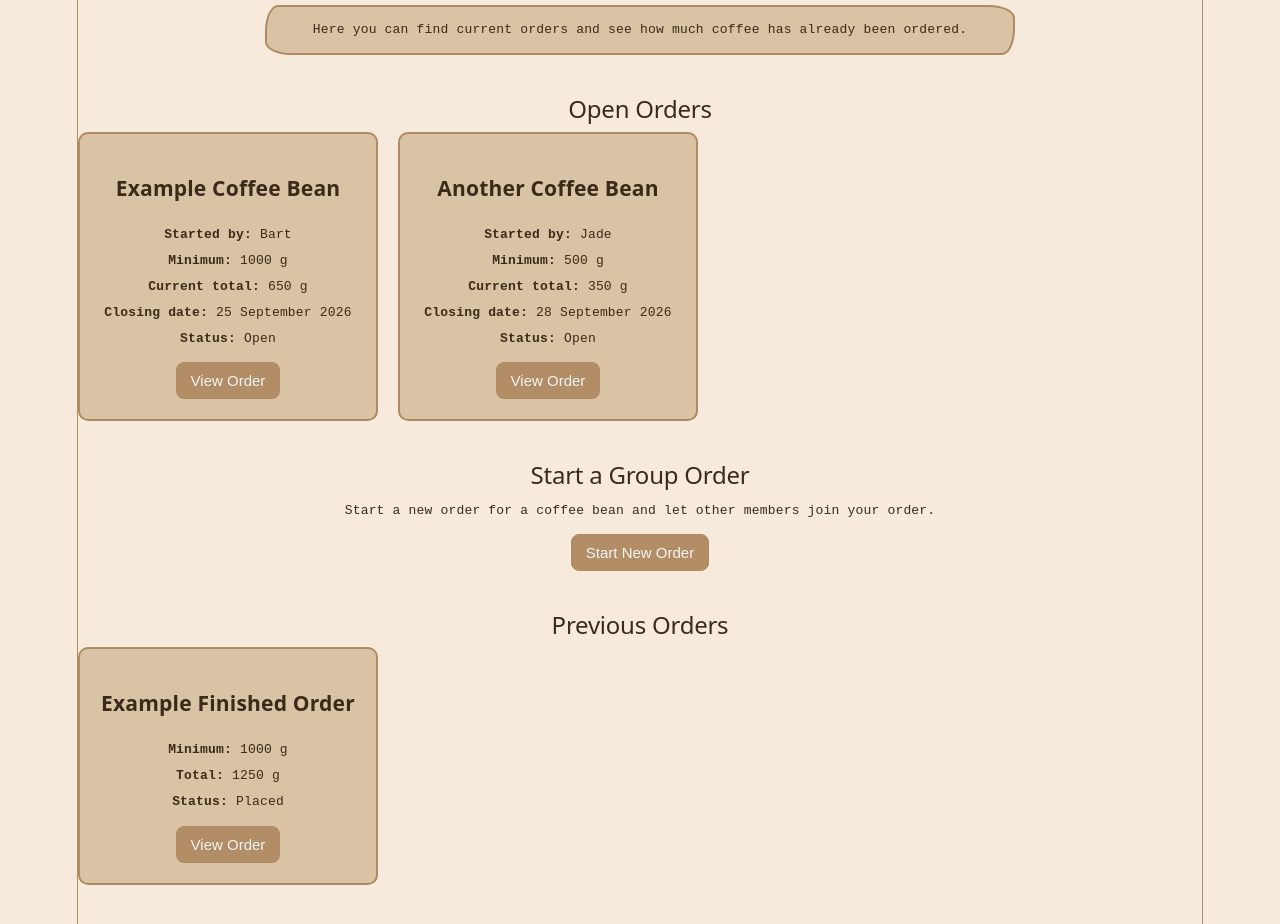
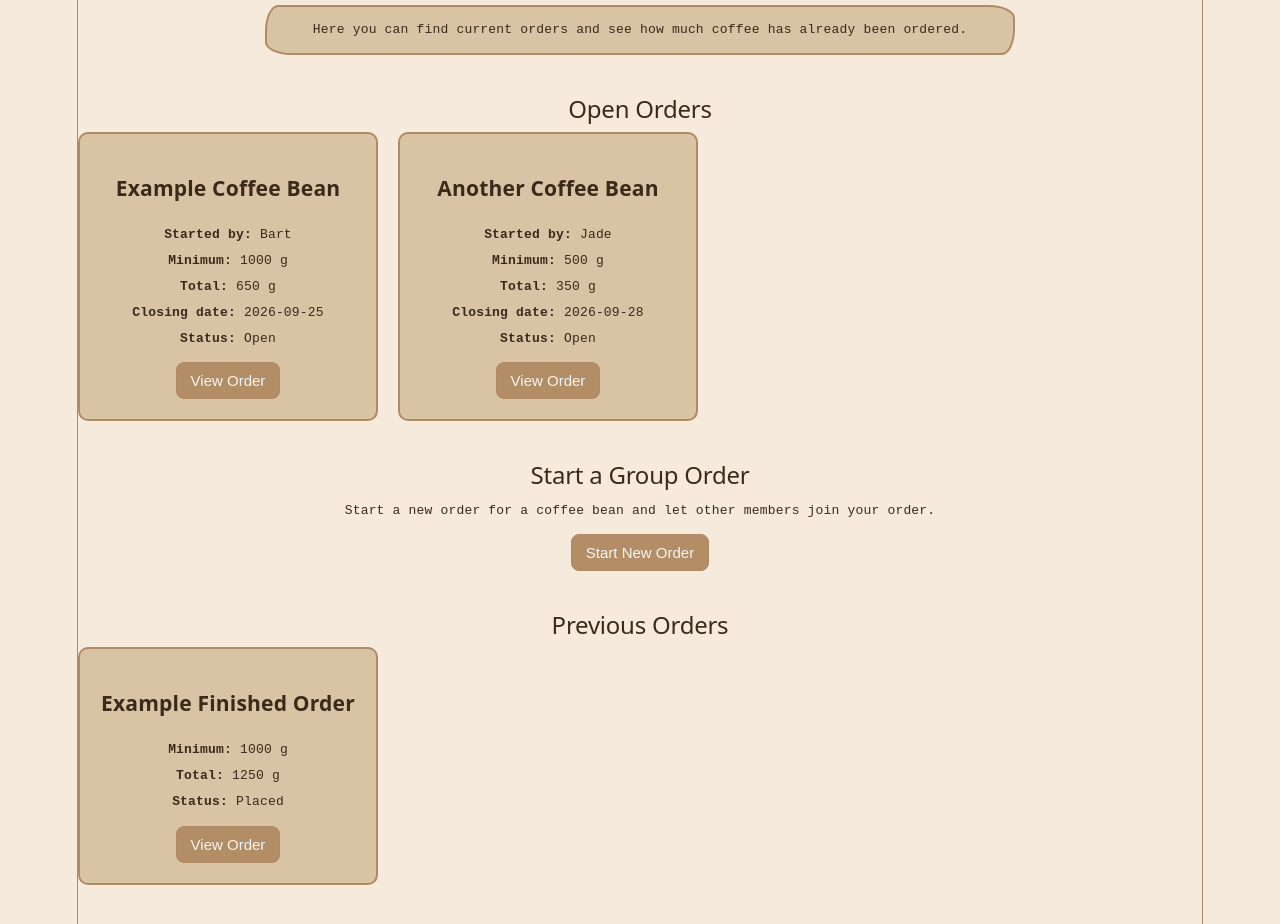
Before and after one commit to Bart079/INF2C-Team-3-WebAppDev, a React (Vite) app in the folder ClientApp/: page /orders in a window 1280 px wide. Shown: the part 240-1164 px from the top of the page. Built offline with nearby package versions, Linux system fonts and the light colour scheme.

Commit message:
Grouporders json aangemaakt
Group order json aangemaakt + mock data
Grouporders.tsx aangepast op json

```diff
--- /dev/null
+++ b/ClientApp/public/group_orders.json
@@ -0,0 +1,30 @@
+
+[
+  {
+    "id": 1,
+    "bean": "Example Coffee Bean",
+    "startedBy": "Bart",
+    "minimumGrams": 1000,
+    "totalGrams": 650,
+    "closingDate": "2026-09-25",
+    "status": "Open"
+  },
+  {
+    "id": 2,
+    "bean": "Another Coffee Bean",
+    "startedBy": "Jade",
+    "minimumGrams": 500,
+    "totalGrams": 350,
+    "closingDate": "2026-09-28",
+    "status": "Open"
+  },
+  {
+    "id": 3,
+    "bean": "Example Finished Order",
+    "startedBy": null,
+    "minimumGrams": 1000,
+    "totalGrams": 1250,
+    "closingDate": null,
+    "status": "Placed"
+  }
+]
--- a/ClientApp/src/features/orders/groupOrders.tsx
+++ b/ClientApp/src/features/orders/groupOrders.tsx
@@ -1,108 +1,97 @@
+
+import { useEffect, useState } from "react";
+import { OrderCard } from "../../components/OrderCard";
+import type { Order } from "../../types/Order";
 import "../../css/group_Orders.css";
 
 export function OrdersPage() {
+  const [orders, setOrders] = useState<Order[]>([]);
+  const [loading, setLoading] = useState(true);
+  const [error, setError] = useState<string | null>(null);
+
+  useEffect(() => {
+    async function loadOrders() {
+      try {
+        const response = await fetch("/group_orders.json");
+
+        if (!response.ok) {
+          throw new Error("Unable to load orders");
+        }
+
+        const data: Order[] = await response.json();
+        setOrders(data);
+      } catch {
+        setError("Unable to load orders");
+      } finally {
+        setLoading(false);
+      }
+    }
+
+    loadOrders();
+  }, []);
+
+  const openOrders = orders.filter(
+    (order) => order.status === "Open"
+  );
+
+  const finishedOrders = orders.filter(
+    (order) => order.status !== "Open"
+  );
+
   return (
     <>
-      {/* intro group orders */}
       <section className="orders_intro">
         <h1 className="title">Orders</h1>
         <h3 className="sub">
           Order coffee together with the Zetsel App
         </h3>
-
         <p className="text boxedintro">
-          Here you can find current orders and see how much coffee has already
-          been ordered.
+          Here you can find current orders and see how
+          much coffee has already been ordered.
         </p>
       </section>
 
-      {/* Open Orders */}
+      {loading && <p>Loading orders...</p>}
+      {error && <p role="alert">{error}</p>}
+
+      {!loading && !error && (
+        <>
           <section className="open_orders">
             <h2>Open Orders</h2>
 
             <div className="order_list">
-          {/* Eerste test voorbeeld */}
-          <article className="order">
-            <h3>Example Coffee Bean</h3>
-
-            <p>
-              <strong>Started by:</strong> Bart
-            </p>
-            <p>
-              <strong>Minimum:</strong> 1000 g
-            </p>
-            <p>
-              <strong>Current total:</strong> 650 g
-            </p>
-            <p>
-              <strong>Closing date:</strong> 25 September 2026
-            </p>
-            <p>
-              <strong>Status:</strong> Open
-            </p>
-
-            <button>View Order</button>
-          </article>
-
-          {/* Tweede test voorbeeld */}
-          <article className="order">
-            <h3>Another Coffee Bean</h3>
-
-            <p>
-              <strong>Started by:</strong> Jade
-            </p>
-            <p>
-              <strong>Minimum:</strong> 500 g
-            </p>
-            <p>
-              <strong>Current total:</strong> 350 g
-            </p>
-            <p>
-              <strong>Closing date:</strong> 28 September 2026
-            </p>
-            <p>
-              <strong>Status:</strong> Open
-            </p>
-
-            <button>View Order</button>
-          </article>
+              {openOrders.map((order) => (
+                <OrderCard
+                  key={order.id}
+                  order={order}
+                />
+              ))}
             </div>
           </section>
 
-      {/* Create Order */}
           <section className="create_order">
             <h2>Start a Group Order</h2>
-
             <p>
-          Start a new order for a coffee bean and let other members join your
-          order.
+              Start a new order for a coffee bean and
+              let other members join your order.
             </p>
-
             <button>Start New Order</button>
           </section>
 
-      {/* Finished Orders */}
           <section className="finished_orders">
             <h2>Previous Orders</h2>
 
             <div className="order_list">
-          <article className="order">
-            <h3>Example Finished Order</h3>
-
-            <p>
-              <strong>Minimum:</strong> 1000 g
-            </p>
-            <p>
-              <strong>Total:</strong> 1250 g
-            </p>
-            <p>
-              <strong>Status:</strong> Placed
-            </p>
-
-            <button>View Order</button>
-          </article>
+              {finishedOrders.map((order) => (
+                <OrderCard
+                  key={order.id}
+                  order={order}
+                />
+              ))}
             </div>
           </section>
         </>
+      )}
+    </>
   );
 }
```
Lines whose indentation alone changed are shown as unchanged.
